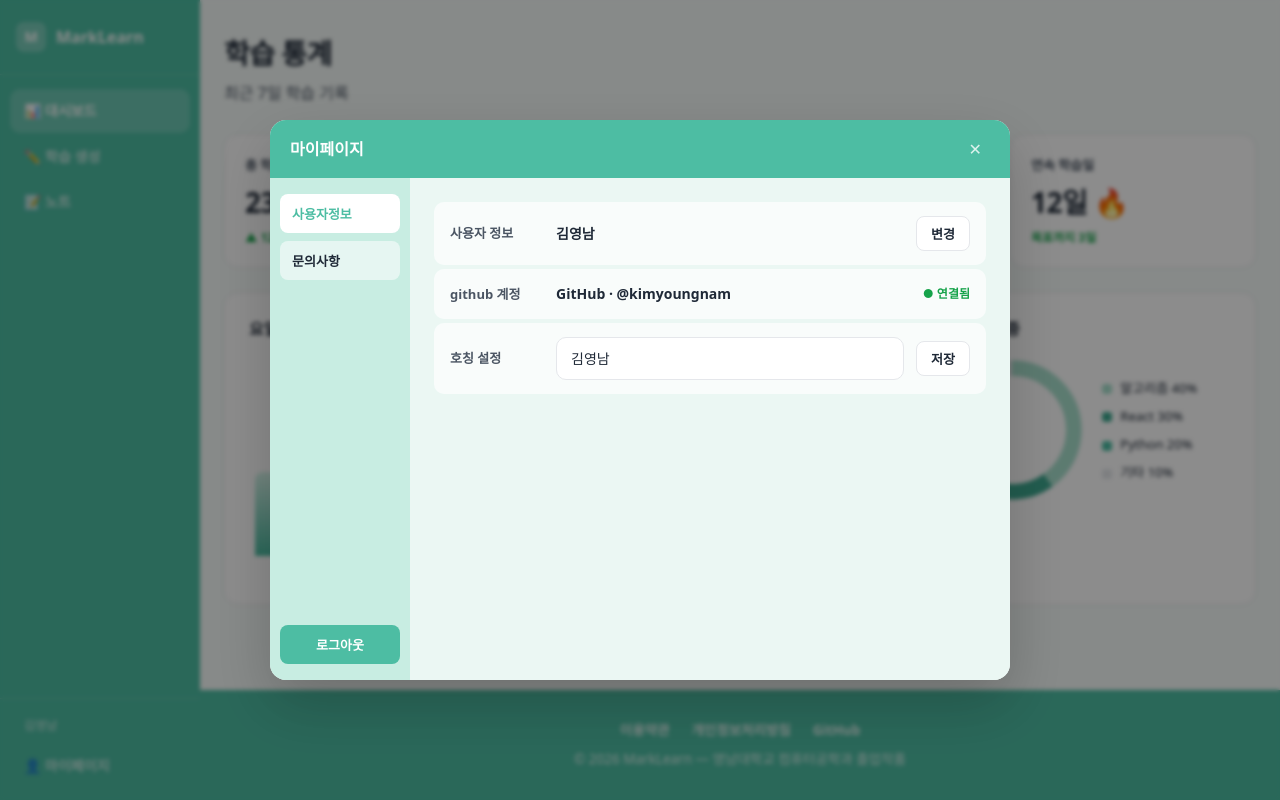
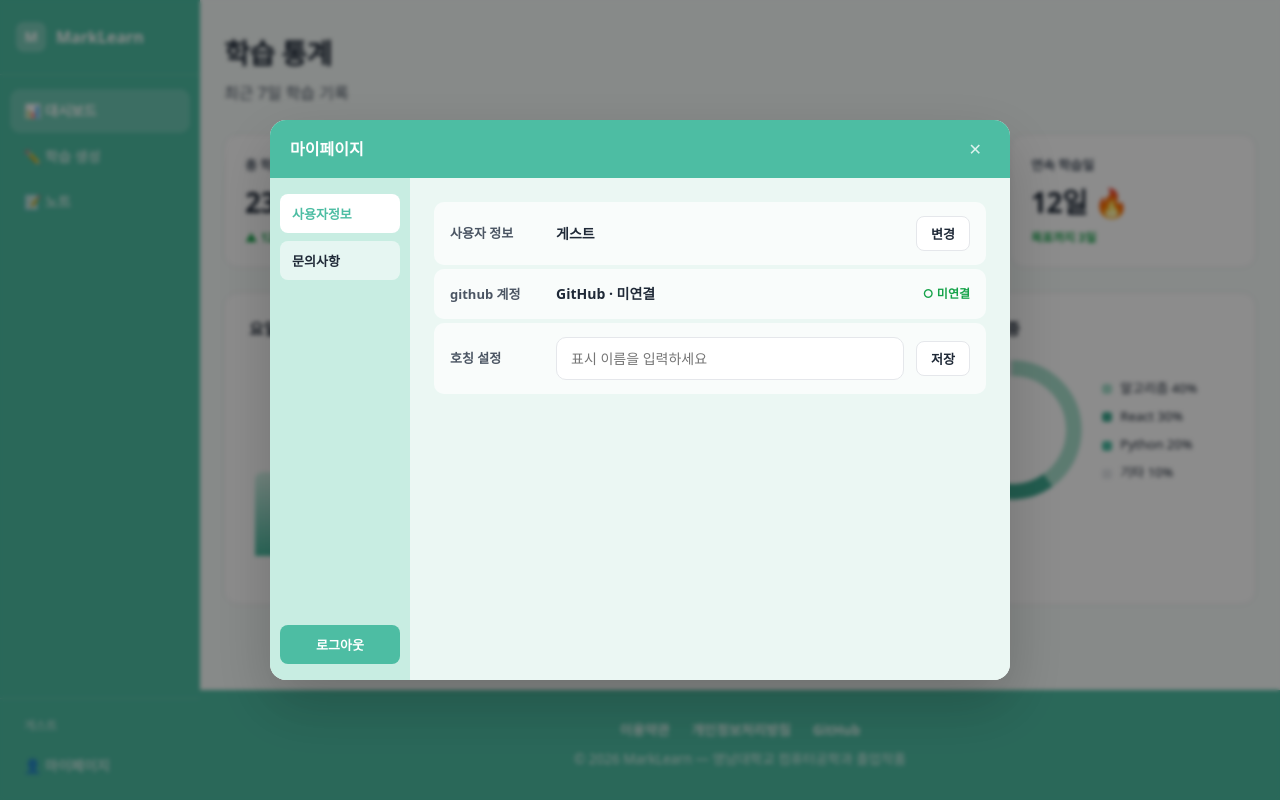
Before and after one commit to Critical-Flow/Critical-Flow-frontend, a React (Vite) app: page /dashboard in a window 1280 px wide. Both pictures are taken after a click on the button "👤 마이페이지". Built offline with nearby package versions, Linux system fonts and the light colour scheme; no server answers; a web font is replaced by a local one.

Commit message:
refactor: 유저 정보 useAuth 연동
Sidebar.jsx: 하드코딩 "김영남" → useAuth().user.name
MyPageModal.jsx: 유저 정보·GitHub 계정·호칭 하드코딩 제거,
로그아웃 버튼에 실제 logout() + navigate('/') 연결

```diff
--- a/src/components/MyPageModal.jsx
+++ b/src/components/MyPageModal.jsx
@@ -1,22 +1,27 @@
 import { useState, useEffect } from 'react';
+import { useNavigate } from 'react-router-dom';
 import { useModal } from '../context/ModalContext';
+import { useAuth } from '../context/AuthContext';
 import './MyPageModal.css';
 
-function UserInfoTab() {
+function UserInfoTab({ user }) {
+  const githubLabel = user?.username ? `GitHub · @${user.username}` : 'GitHub · 미연결';
+  const isLinked = Boolean(user?.username);
+
   return (
     <div className="mpm-content">
       <div className="mpm-row">
         <div className="mpm-row-label">사용자 정보</div>
         <div className="mpm-row-body">
-          <span className="mpm-value">김영남</span>
+          <span className="mpm-value">{user?.name ?? '게스트'}</span>
           <button className="mpm-btn-sm">변경</button>
         </div>
       </div>
       <div className="mpm-row">
         <div className="mpm-row-label">github 계정</div>
         <div className="mpm-row-body">
-          <span className="mpm-value">GitHub · @kimyoungnam</span>
-          <span className="mpm-badge">● 연결됨</span>
+          <span className="mpm-value">{githubLabel}</span>
+          <span className="mpm-badge">{isLinked ? '● 연결됨' : '○ 미연결'}</span>
         </div>
       </div>
       <div className="mpm-row">
@@ -25,7 +30,7 @@ function UserInfoTab() {
           <input
             type="text"
             className="mpm-input"
-            defaultValue="김영남"
+            defaultValue={user?.name ?? ''}
             placeholder="표시 이름을 입력하세요"
           />
           <button className="mpm-btn-sm">저장</button>
@@ -84,6 +89,8 @@ function InquiryTab() {
 
 export default function MyPageModal() {
   const { myPageOpen, setMyPageOpen } = useModal();
+  const { user, logout } = useAuth();
+  const navigate = useNavigate();
   const [activeTab, setActiveTab] = useState('user');
 
   useEffect(() => {
@@ -95,6 +102,12 @@ export default function MyPageModal() {
   }, [myPageOpen, setMyPageOpen]);
 
   if (!myPageOpen) return null;
+
+  const handleLogout = () => {
+    logout();
+    setMyPageOpen(false);
+    navigate('/');
+  };
 
   return (
     <div className="mpm-overlay" onClick={() => setMyPageOpen(false)}>
@@ -124,14 +137,14 @@ export default function MyPageModal() {
                 문의사항
               </button>
             </div>
-            <button className="mpm-logout" onClick={() => setMyPageOpen(false)}>
+            <button className="mpm-logout" onClick={handleLogout}>
               로그아웃
             </button>
           </aside>
 
           {/* 우측 컨텐츠 */}
           <main className="mpm-main">
-            {activeTab === 'user' ? <UserInfoTab /> : <InquiryTab />}
+            {activeTab === 'user' ? <UserInfoTab user={user} /> : <InquiryTab />}
           </main>
         </div>
 
--- a/src/components/Sidebar.jsx
+++ b/src/components/Sidebar.jsx
@@ -1,10 +1,12 @@
 import { Link, useLocation } from 'react-router-dom';
 import { useModal } from '../context/ModalContext';
+import { useAuth } from '../context/AuthContext';
 import './Sidebar.css';
 
 export default function Sidebar({ isGuest = false }) {
   const { pathname } = useLocation();
   const { setMyPageOpen } = useModal();
+  const { user } = useAuth();
 
   const dashPath = isGuest ? '/dashboard-empty' : '/dashboard';
   const createPath = isGuest ? '/create-empty' : '/create';
@@ -27,7 +29,7 @@ export default function Sidebar({ isGuest = false }) {
         <Link to={dirPath} className={active(['/directory', '/directory-empty'])}>📝 노트</Link>
       </nav>
       <div className="s-bottom">
-        <div className="s-user">김영남</div>
+        <div className="s-user">{user?.name ?? '게스트'}</div>
         <button className="s-mypage-btn" onClick={() => setMyPageOpen(true)}>
           👤 마이페이지
         </button>
```
